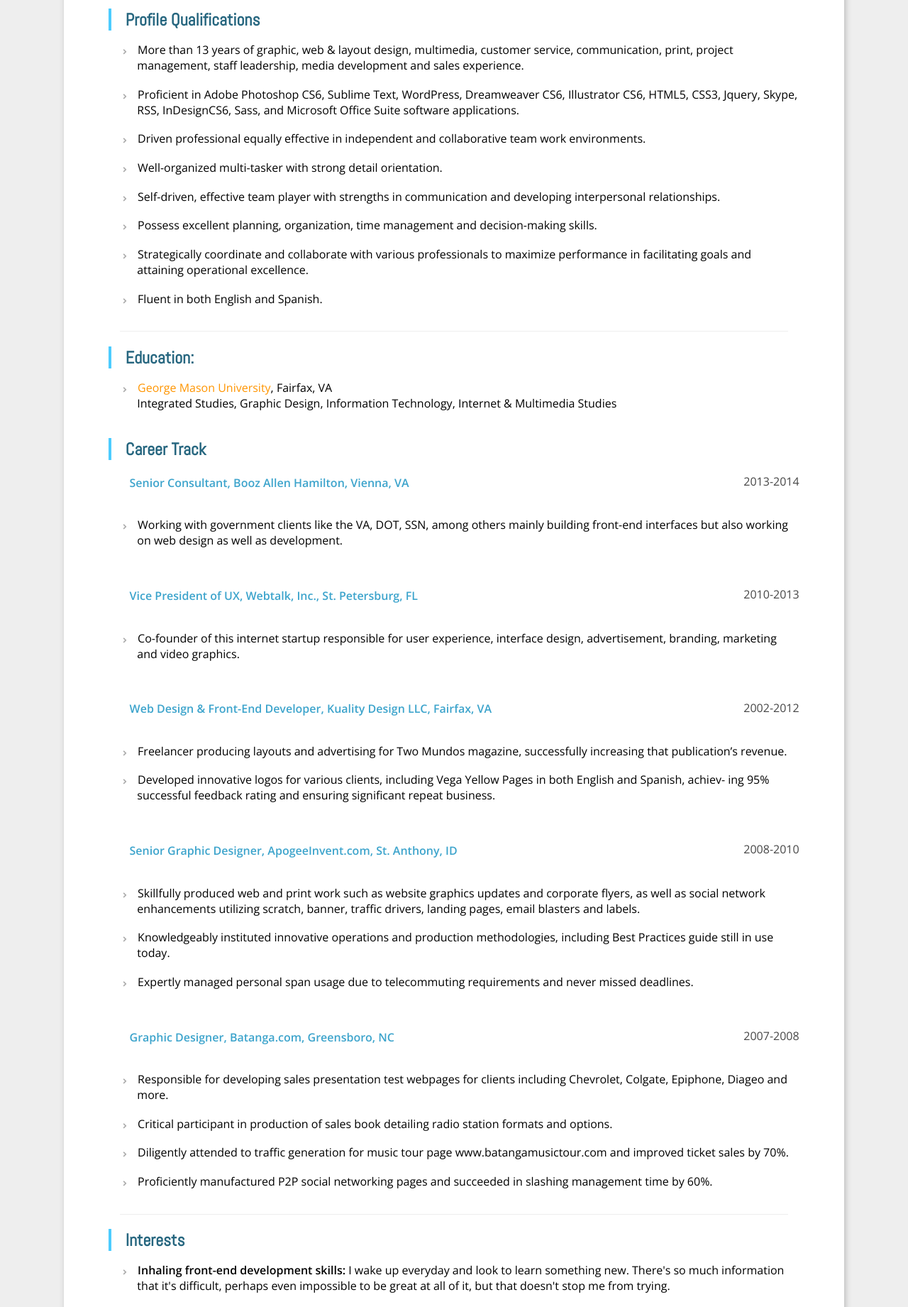
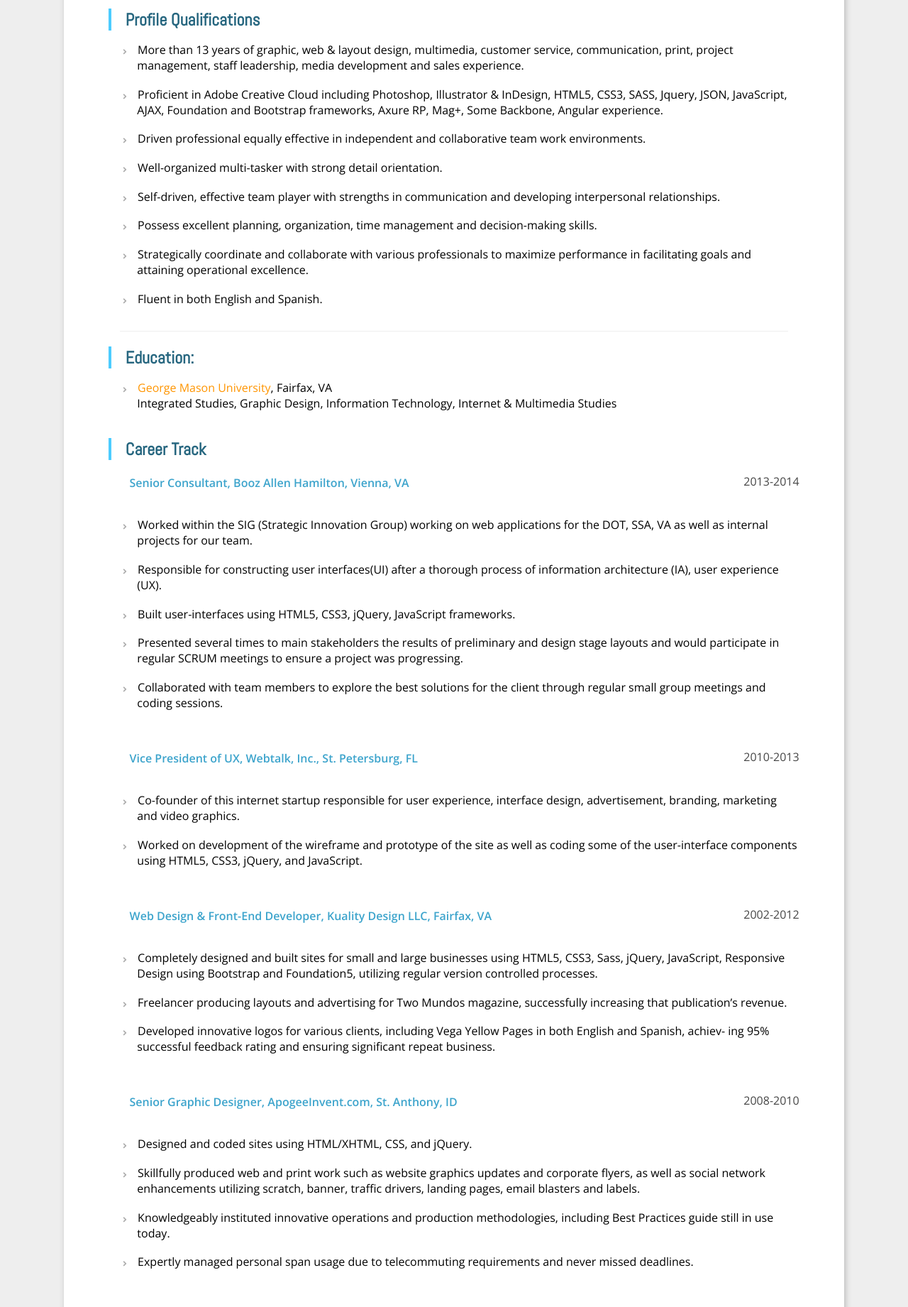
Before and after one commit to MARS1/resume, a plain HTML site: page index.html in a window 1280 px wide. Shown: the part 300-2141 px from the top of the page at 71% size. Drawn offline with nearby package versions, Linux system fonts and the light colour scheme; files whose address does not match are found by name.

Commit message:
updated job tasks

```diff
--- a/index.html
+++ b/index.html
@@ -37,7 +37,7 @@
 			<h1>Profile Qualifications</h1>
 			<ul>
 				<li>More than 13 years of graphic, web & layout design, multimedia, customer service, communication, print, project management, staff leadership, media development and sales experience.</li>
-				<li>Proficient in Adobe Photoshop CS6, Sublime Text, WordPress, Dreamweaver CS6, Illustrator CS6, HTML5, CSS3, Jquery, Skype, RSS, InDesignCS6, Sass, and Microsoft Office Suite software applications.</li>
+				<li>Proficient in Adobe Creative Cloud including Photoshop, Illustrator & InDesign, HTML5, CSS3, SASS, Jquery, JSON, JavaScript, AJAX, Foundation and Bootstrap frameworks, Axure RP, Mag+, Some Backbone, Angular experience.</li>
 				<li>Driven professional equally effective in independent and collaborative team work environments.</li>
 				<li>Well-organized multi-tasker with strong detail orientation.</li>
 				<li>Self-driven, effective team player with strengths in communication and developing interpersonal relationships.</li>
@@ -57,20 +57,33 @@
 			<h1>Career Track</h1>
 			<h4><span class="bold">Senior Consultant</span>, Booz Allen Hamilton, Vienna, VA</h4><span class="years">2013-2014</span>
 			<ul>
-				<li>Working with government clients like the VA, DOT, SSN, among others mainly building front-end interfaces but also working on web design as well as development.</li>
+				<li>Worked within the SIG (Strategic Innovation Group) working on web applications for the DOT, SSA, VA as well as internal projects for our team.</li>
+				<li>Responsible for constructing user interfaces(UI) after a thorough process of information architecture (IA), user experience (UX).
+				</li>
+				<li>Built user-interfaces using HTML5, CSS3, jQuery, JavaScript frameworks.
+				</li>
+				 <li>Presented several times to main stakeholders the results of preliminary and design stage layouts and would participate in regular SCRUM meetings to ensure a project was progressing.
+				</li>
+				<li>Collaborated with team members to explore the best solutions for the client through regular small group meetings and coding sessions.
+				</li>
 			</ul>
 			<h4><span class="bold">Vice President of UX</span>, Webtalk, Inc., St. Petersburg, FL</h4><span class="years">2010-2013</span>
 			<ul>
-				<li>Co-founder of this internet startup responsible for user experience, interface design, advertisement, branding,
-	marketing and video graphics.</li>
+				<li>Co-founder of this internet startup responsible for user experience, interface design, advertisement, branding,	marketing and video graphics.
+				</li>
+				<li>Worked on development of the wireframe and prototype of the site as well as coding some of the user-interface components using HTML5, CSS3, jQuery, and JavaScript.
+				</li>
 			</ul>
 			<h4><span class="bold">Web Design & Front-End Developer</span>, Kuality Design LLC, Fairfax, VA</h4><span class="years">2002-2012</span>
 			<ul>
+				<li>Completely designed and built sites for small and large businesses using HTML5, CSS3, Sass, jQuery, JavaScript, Responsive Design using Bootstrap and Foundation5, utilizing regular version controlled processes.</li>
 				<li>Freelancer producing layouts and advertising for Two Mundos magazine, successfully increasing that publication’s revenue.</li>
 				<li>Developed innovative logos for various clients, including Vega Yellow Pages in both English and Spanish, achiev- ing 95% successful feedback rating and ensuring significant repeat business.</li>
 			</ul>
 			<h4><span class="bold">Senior Graphic Designer</span>, ApogeeInvent.com, St. Anthony, ID</h4><span class="years">2008-2010</span>
 			<ul>
+				<li>Designed and coded sites using HTML/XHTML, CSS, and jQuery.
+				</li>
 				<li>Skillfully produced web and print work such as website graphics updates and corporate flyers, as well as social
 	network enhancements utilizing scratch, banner, traffic drivers, landing pages, email blasters and labels.</li>
 				<li>Knowledgeably instituted innovative operations and production methodologies, including Best Practices guide still in use today.</li>
```
